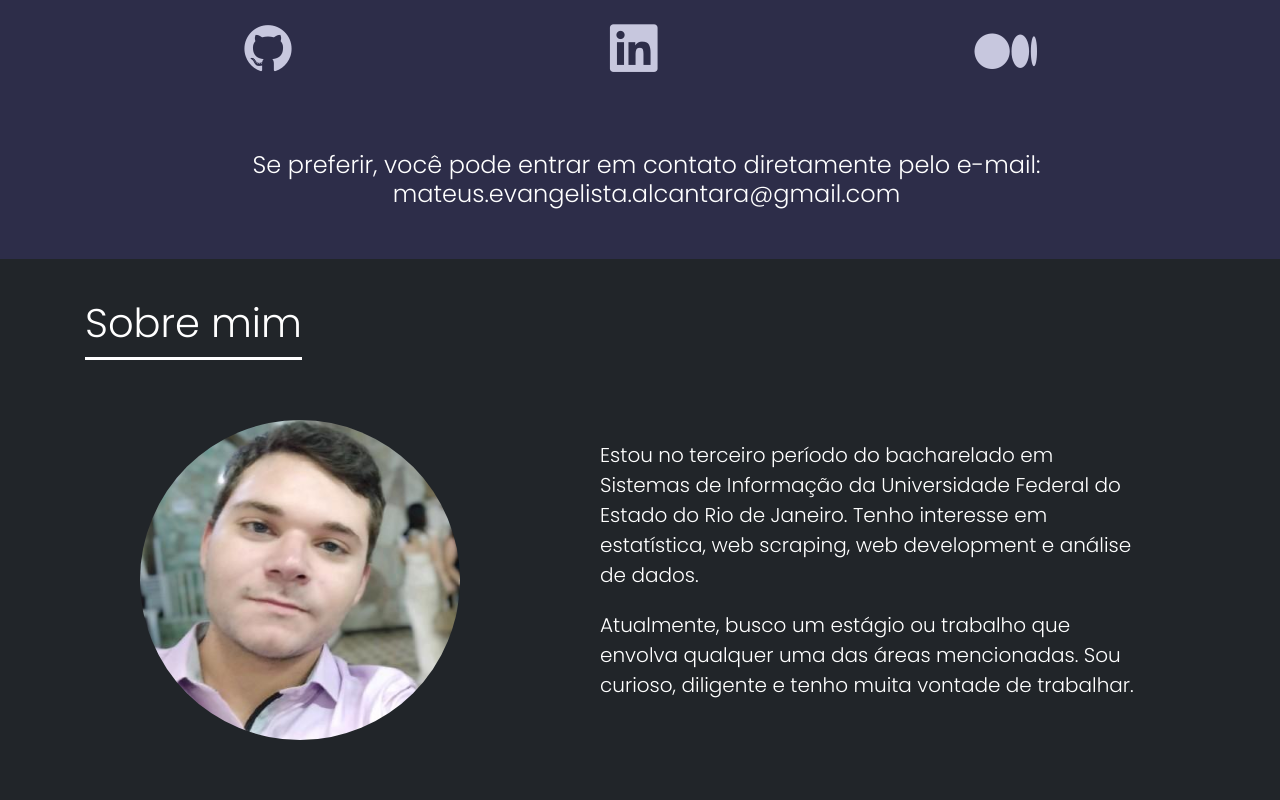
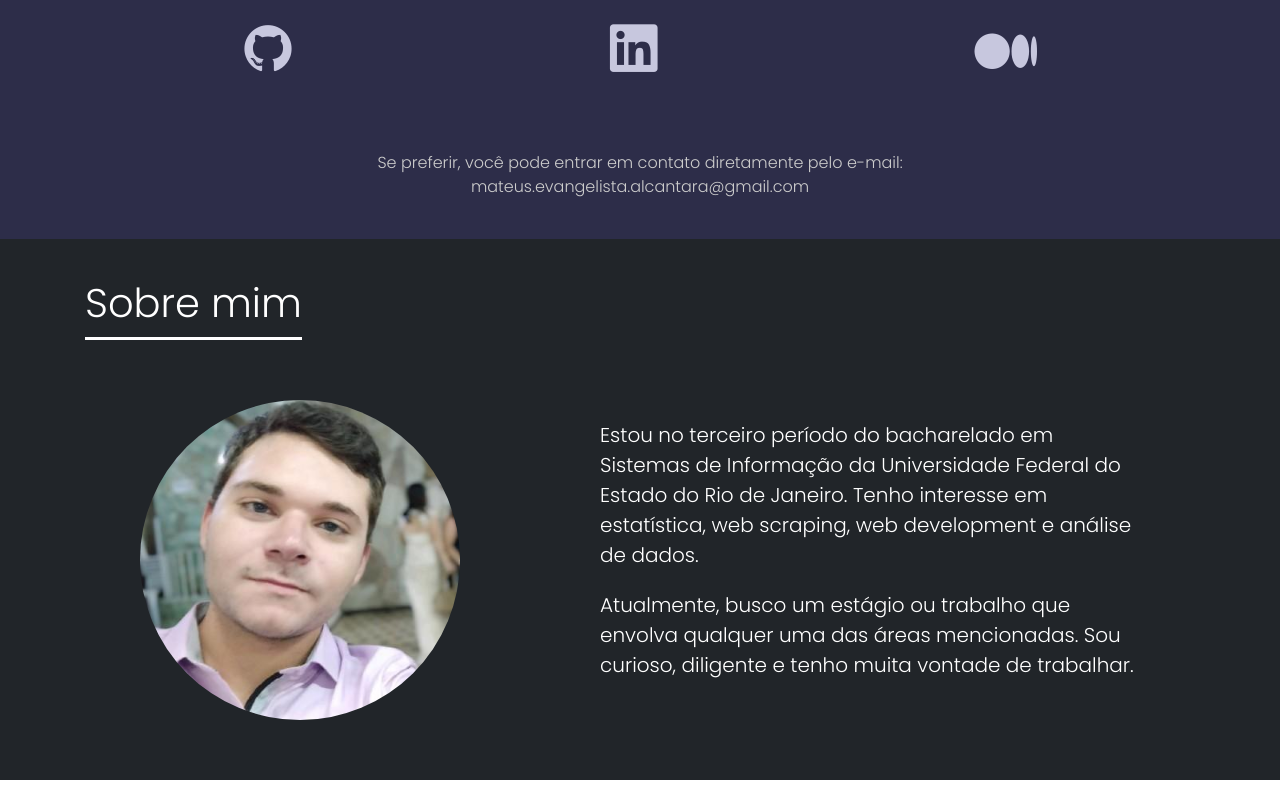
Before and after one commit to matEvangelista/matevangelista.github.io, a React (Create React App) app: page / in a window 1280 px wide. Shown: the part 3192-3992 px from the top of the page. Built offline with nearby package versions, Linux system fonts and the light colour scheme.

Commit message:
alterando estilo do texto com e-mail

```diff
--- a/src/App.css
+++ b/src/App.css
@@ -321,6 +321,11 @@ h3 {
   color: #13131F;
 }
 
+.email-container {
+  font-size: .8rem;
+  color: rgb(204, 204, 204);
+}
+
 /*SOBRE SECTION*/
 
 .sobre {
--- a/src/components/Contato.js
+++ b/src/components/Contato.js
@@ -42,10 +42,10 @@ function Contato() {
                         </a>
                     </div>
                 </div>
-                <h3 className="text-white mt-5 text-center d-flex flex-column">
-                    Se preferir, você pode entrar em contato diretamente pelo e-mail:
-                    <span>mateus.evangelista.alcantara@gmail.com</span>
-                </h3>
+                <div className="mt-5 row text-center email-container">
+                    <span className="col-12">Se preferir, você pode entrar em contato diretamente pelo e-mail:</span>
+                    <span className="col-12">mateus.evangelista.alcantara@gmail.com</span>
+                </div>
             </section>
         </section>
     )
```
